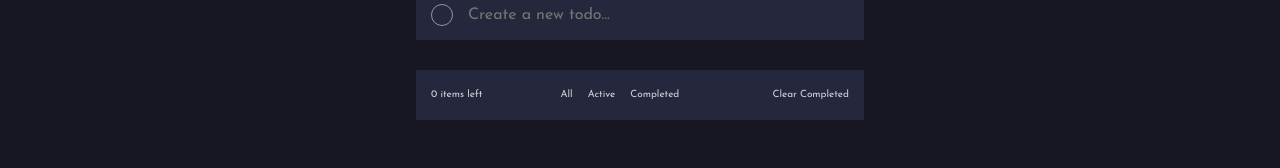
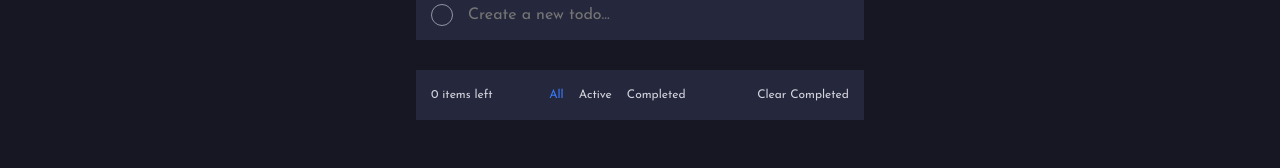
Before and after one commit to IKyllian/Practice_react_typescript, a React (Create React App) app: page / in a window 1280 px wide. Shown: the part 356-524 px from the top of the page. Built offline with nearby package versions, Linux system fonts and the light colour scheme.

Commit message:
added filters

```diff
--- a/src/Components/Todo-App/Todo-App.tsx
+++ b/src/Components/Todo-App/Todo-App.tsx
@@ -1,4 +1,4 @@
-import React, { useState } from 'react'
+import React, { ReactElement, useState } from 'react'
 import ImageBackground from "../../Images/Todo-App/bg-desktop-dark.jpg"
 import TodoItem from "./TodoItem"
 
@@ -13,6 +13,7 @@ function TodoApp() {
     const [newTodoActive, setNewTodoActive] = useState<boolean>(false);
     const [todos, setTodos] = useState<TodoDatas[]>([]);
     const [isDarkMode, setIsDarkMode] = useState<boolean>(true);
+    const [filter, setFilter] = useState<string | null>("all");
 
     const handleSubmit = (event: React.SyntheticEvent): void => {
         event.preventDefault();
@@ -57,6 +58,22 @@ function TodoApp() {
         setTodos(todos.filter((element: TodoDatas) => element.isComplete == false));
     }
 
+    const displayTodoList = (): React.ReactNode[] => {
+        if (filter == "all") {
+            return(
+                todos.map((element: TodoDatas, index: number) =>
+                    <TodoItem key={index} element={element} index={index} handleActive={handleActive} handleComplete={handleComplete} />
+                )
+            )
+        } else {
+            return (
+                todos.filter((element: TodoDatas) => filter === "active" ? element.isActive === true : element.isComplete === true).map((element: TodoDatas, index) =>
+                    <TodoItem key={index} element={element} index={index} handleActive={handleActive} handleComplete={handleComplete} />
+                )
+            )
+        }
+    }
+
     return (
         <div className='todo-page-container'>
             <img className='todo-img' src={ImageBackground} alt="first img"></img>
@@ -85,17 +102,13 @@ function TodoApp() {
                                 </label>
                             </form>
                         </li>
-                        {
-                            todos.map((element: TodoDatas, index: number) =>
-                                <TodoItem element={element} index={index} handleActive={handleActive} handleComplete={handleComplete} />
-                            )
-                        }
+                        {displayTodoList()}
                         <li>
                             <p> {itemsLeft()} items left </p>
                             <div className='filters'>
-                                <p> All </p>
-                                <p> Active </p>
-                                <p> Completed </p>
+                                <p className={`${filter === "all" ? "filter-active" : ""}`} onClick={() => setFilter("all")}>All</p>
+                                <p className={`${filter === "active" ? "filter-active" : ""}`} onClick={() => setFilter("active")}> Active </p>
+                                <p className={`${filter === "completed" ? "filter-active" : ""}`} onClick={() => setFilter("completed")}> Completed </p>
                             </div>
                             <p onClick={removeCompletedElements}> Clear Completed </p>
                         </li>
--- a/src/Styles/Todo.scss
+++ b/src/Styles/Todo.scss
@@ -132,7 +132,7 @@ $MargeListItems: 15px;
                 }
 
                 li:last-child {
-                    font-size: 10px;
+                    font-size: 12px;
                     display: flex;
                     justify-content: space-between;
 
@@ -142,6 +142,10 @@ $MargeListItems: 15px;
 
                     .filters {
                         display: flex;
+                    }
+
+                    .filter-active {
+                        color: $BrightBlue;
                     }
                 }
 
```
